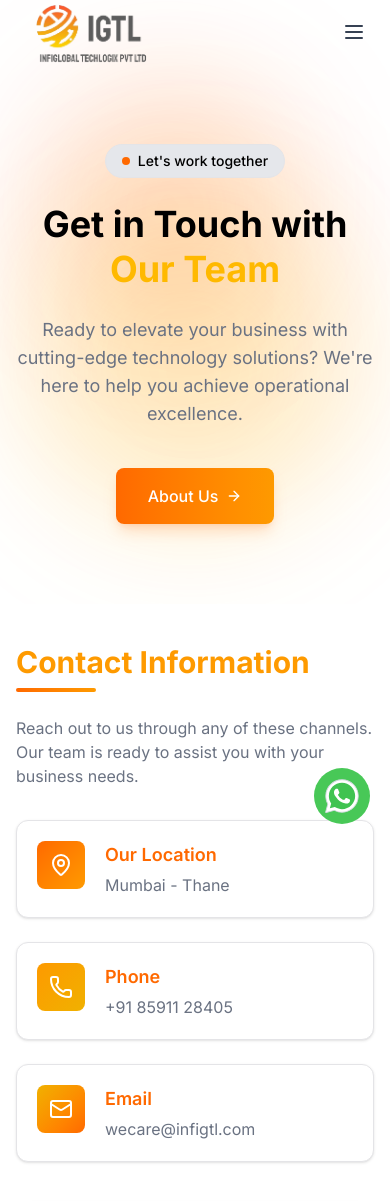
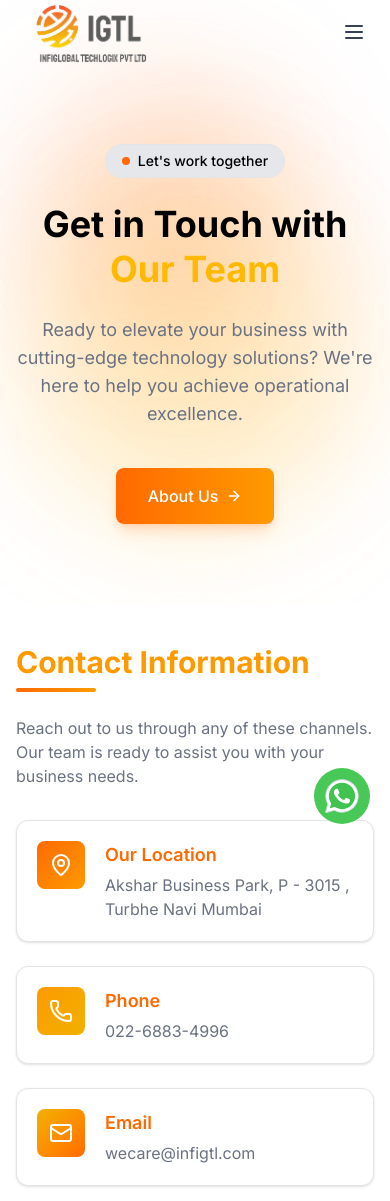
Before and after one commit to Ruhul-Mirza/igtl_main, a Next.js app: page /contact in a window 390 px wide. Shown: the top 1201 px of the page. Built offline with nearby package versions, Linux system fonts and the light colour scheme.

Commit message:
address and phone number updated

```diff
--- a/src/app/contact/page.tsx
+++ b/src/app/contact/page.tsx
@@ -128,7 +128,7 @@ export default function Contact() {
                     </div>
                     <div>
                       <h3 className="font-semibold text-lg text-orange-500 mb-1">Our Location</h3>
-                      <p className="text-gray-500">Mumbai - Thane</p>
+                      <p className="text-gray-500">Akshar Business Park, P - 3015 , Turbhe Navi Mumbai</p>
                     </div>
                   </div>
 
@@ -138,7 +138,7 @@ export default function Contact() {
                     </div>
                     <div>
                       <h3 className="font-semibold text-lg text-orange-500 mb-1">Phone</h3>
-                      <p className="text-gray-500">+91 85911 28405</p>
+                      <p className="text-gray-500">022-6883-4996</p>
                     </div>
                   </div>
 
```
